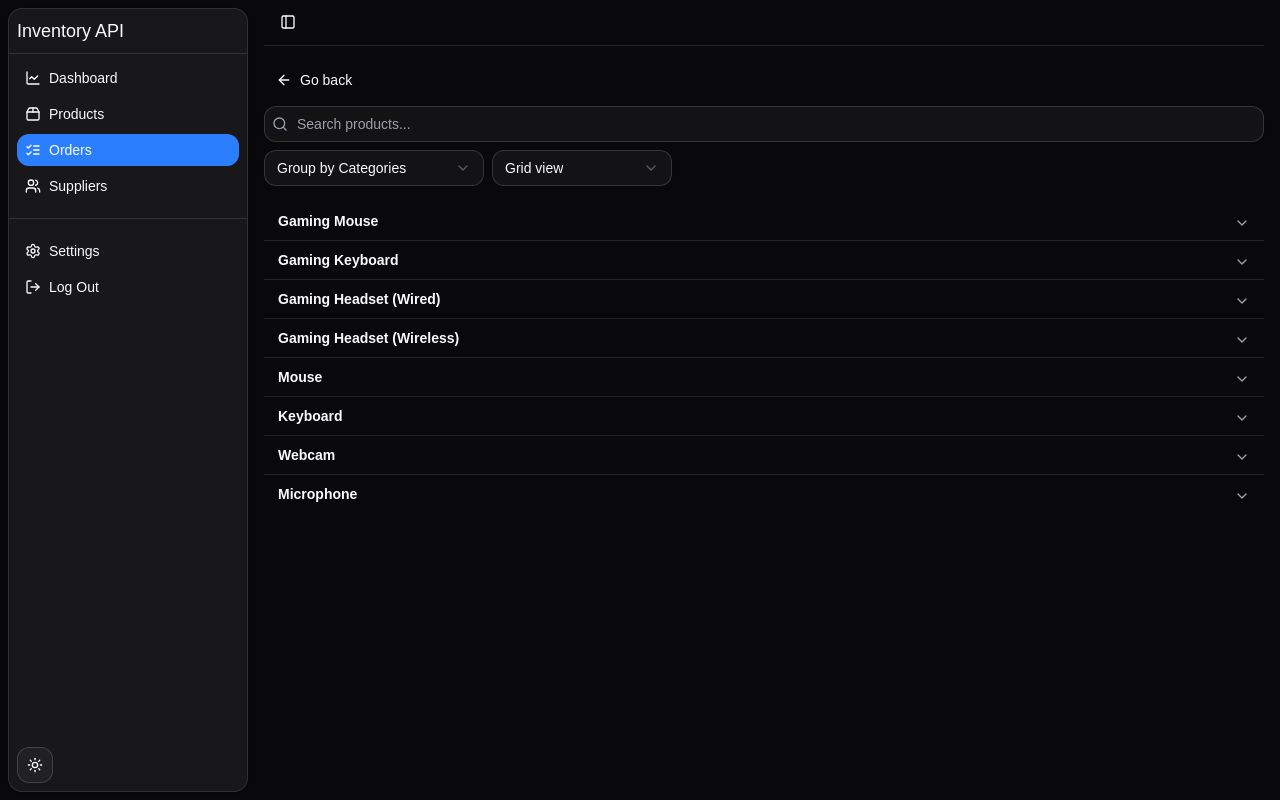
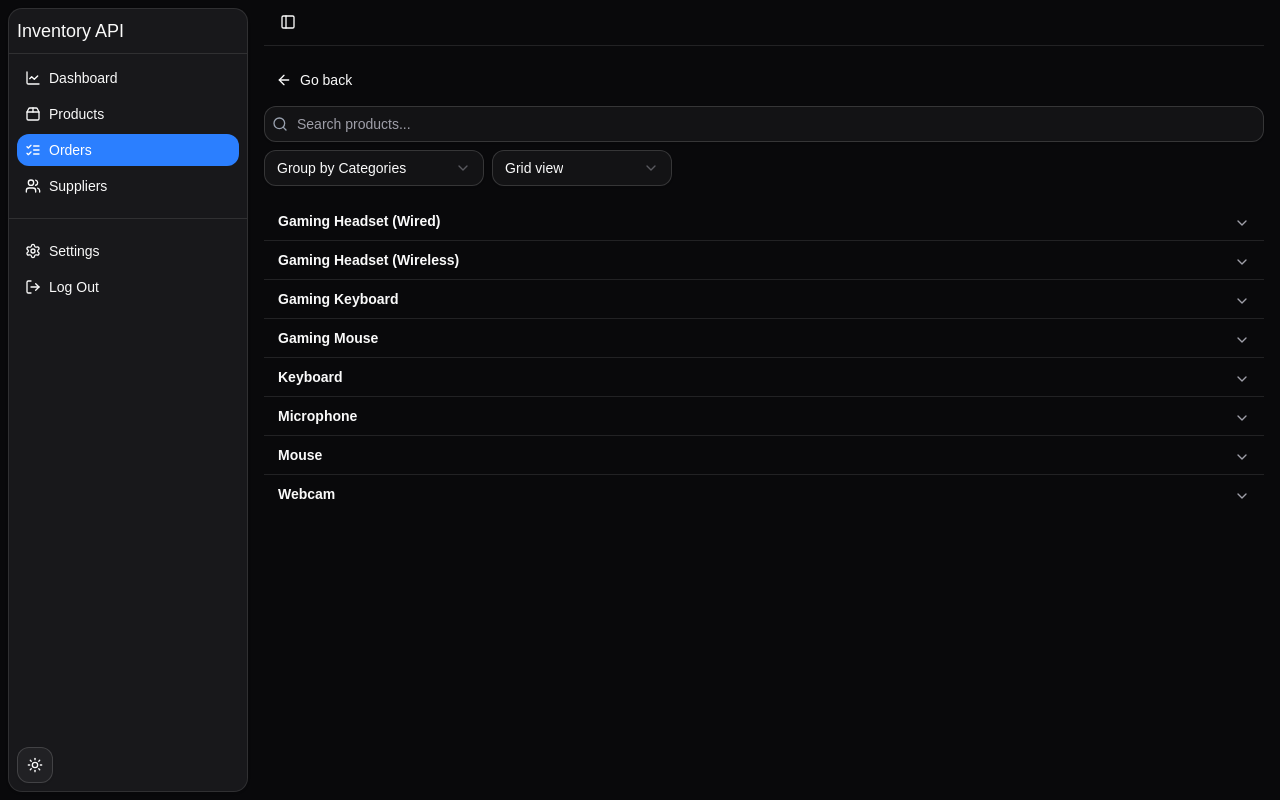
Before and after one commit to mrdsx/inventory-api, a Next.js app in the folder frontend/: page /orders/create in a window 1280 px wide. Built offline with nearby package versions, Linux system fonts and the light colour scheme.

Commit message:
refactor(frontend/product): add sorting product groups
affected: CatalogContent

```diff
--- a/frontend/src/app/(pages)/(workspace)/orders/create/components/CatalogContent/CatalogContent.tsx
+++ b/frontend/src/app/(pages)/(workspace)/orders/create/components/CatalogContent/CatalogContent.tsx
@@ -16,13 +16,12 @@ export function CatalogContent() {
   const searchQuery = useProductSearchStore((state) => state.searchQuery);
 
   const filteredProducts = getFilteredProducts(products, searchQuery);
-  const groupedProducts = getGroupedProducts(filteredProducts, groupBy);
-
+  const sortedProducts = filteredProducts.sort((a, b) =>
+    a.name.localeCompare(b.name),
+  );
+  const groupedData = getGroupedProducts(sortedProducts, groupBy);
   const sortedGroupedData = Object.fromEntries(
-    Object.entries(groupedProducts).map(([groupName, items]) => [
-      groupName,
-      items.slice().sort((a, b) => a.name.localeCompare(b.name)),
-    ]),
+    Object.entries(groupedData).sort((a, b) => a[0].localeCompare(b[0])),
   );
 
   return (
```
